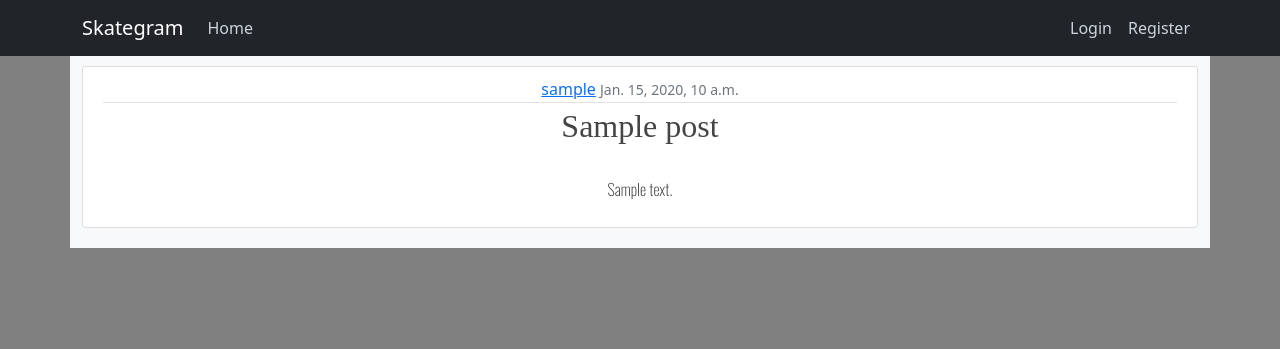
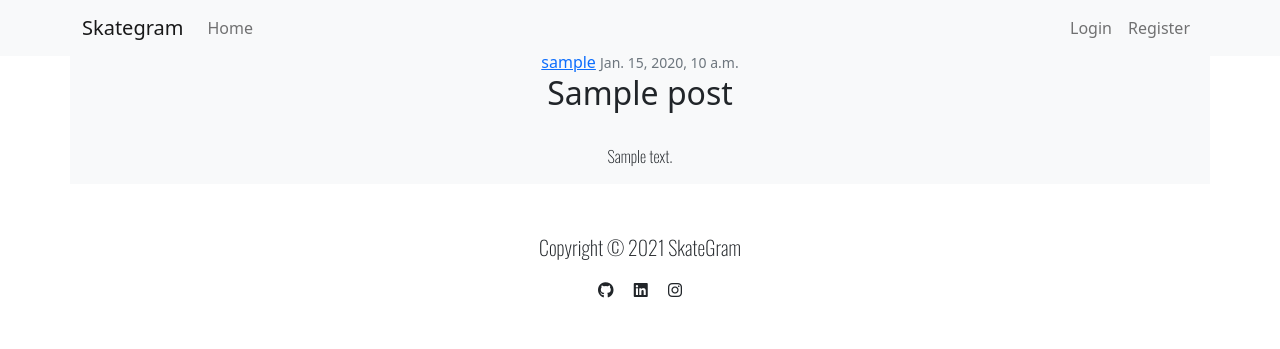
Before and after one commit to vanderpatrick/SkateGramer, a Django app: page /post/1/ in a window 1280 px wide. Shown: the top 349 px of the page. Run offline with Django 3.2, Linux system fonts and the light colour scheme; tables that the repository leaves empty hold one stand-in row (values such as "Sample post"); some libraries are stand-ins or nearby versions.

Commit message:
Edit html templates

```diff
--- a/skateapp/models.py
+++ b/skateapp/models.py
@@ -18,6 +18,10 @@ class Post(models.Model):
     content = RichTextField()
     created_on = models.DateTimeField(auto_now_add=True)
     updated_on = models.DateTimeField(auto_now=True)
+    likes = models.ManyToManyField(User,related_name='blogpost_like')
+
+    def num_of_likes(self):
+        return self.likes.count()
 
     def get_absolute_url(self):
         return reverse('home')
--- a/static/style.css
+++ /dev/null
@@ -1,90 +0,0 @@
-body {
-    background: #fafafa;
-    color: #333333;
-    margin-top: 1rem;
-  }
-
-  h1, h2, h3, h4, h5, h6 {
-    color: #444444;
-    font-family: 'Aref Ruqaa Ink', serif;
-
-  }
-
-  ul {
-    margin: 0;
-  }
-
-  .bg-steel {
-    background-color: #5f788a;
-  }
-
-  .site-header .navbar-nav .nav-link {
-    color: #cbd5db;
-  }
-
-  .site-header .navbar-nav .nav-link:hover {
-    color: #ffffff;
-  }
-
-  .site-header .navbar-nav .nav-link.active {
-    font-weight: 500;
-  }
-
-  .content-section {
-    background: #ffffff;
-    padding: 10px 20px;
-    border: 1px solid #dddddd;
-    border-radius: 3px;
-    margin-bottom: 20px;
-  }
-
-  .article-title {
-    color: #444444;
-  }
-
-  a.article-title:hover {
-    color: #428bca;
-    text-decoration: none;
-  }
-
-  .article-content {
-    white-space: pre-line;
-  }
-
-  .article-img {
-    height: 400px;
-    width: 400px;
-    margin-right: 16px;
-  }
-
-  .article-metadata {
-    padding-bottom: 1px;
-    margin-bottom: 4px;
-    border-bottom: 1px solid #e3e3e3
-  }
-
-  .article-metadata a:hover {
-    color: #333;
-    text-decoration: none;
-  }
-
-  .article-svg {
-    width: 25px;
-    height: 25px;
-    vertical-align: middle;
-  }
-
-  .account-img {
-    height: 300px;
-    width: 300px;
-    margin-right: 20px;
-    margin-bottom: 16px;
-  }
-
-  .account-heading {
-    font-size: 2.5rem;
-  }
-
-  .display {
-    display: none;
-  }
--- a/templates/base.html
+++ b/templates/base.html
@@ -12,6 +12,7 @@
   <link rel="preconnect" href="https://fonts.gstatic.com" crossorigin>
   <link href="https://fonts.googleapis.com/css2?family=Oswald:wght@200&family=Roboto:wght@700&display=swap"
     rel="stylesheet">
+  <script src="https://kit.fontawesome.com/b678a35cb2.js" crossorigin="anonymous"></script>
   <link href="https://cdn.jsdelivr.net/npm/bootstrap@5.0.2/dist/css/bootstrap.min.css" rel="stylesheet"
     integrity="sha384-EVSTQN3/azprG1Anm3QDgpJLIm9Nao0Yz1ztcQTwFspd3yD65VohhpuuCOmLASjC" crossorigin="anonymous">
   <script src="https://cdn.jsdelivr.net/npm/bootstrap@5.0.2/dist/js/bootstrap.bundle.min.js"
@@ -19,10 +20,6 @@
   </script>
   <link rel="stylesheet" href="{% static 'style.css' %}">
   <style>
-    body {
-      background-color: gray;
-    }
-
     h5 {
       font-family: 'Roboto', sans-serif;
     }
@@ -35,10 +32,10 @@
 
 <body>
   <header class="site-header">
-    <nav class="navbar navbar-expand-md navbar-dark bg-dark fixed-top">
+    <nav class="navbar navbar-expand-md navbar-light bg-light  fixed-top">
       <div class="container">
         {% if user.is_authenticated %}
-        <a class="navbar-brand mr-4" href="{% url 'home' %}">Skategram</a>
+        <a class="navbar-brand mr-4 " href="{% url 'home' %}">Skategram</a>
         <button class="navbar-toggler" type="button" data-toggle="collapse" data-target="#navbarToggle"
           aria-controls="navbarToggle" aria-expanded="false" aria-label="Toggle navigation">
           <span class="navbar-toggler-icon"></span>
@@ -96,6 +93,19 @@
           </div> -->
     </div>
   </main>
+  <footer class="p-5  text-dark  position-relative">
+    <div class="container text-center">
+      <p class="lead">Copyright &copy; 2021 SkateGram</p>
+      <a href="#" class="position-absolute bottom-0 end-0 p-5">
+        <i class="bi bi-arrow-up-circle h1"></i>
+      </a>
+    </div>
+    <div class="text-center">
+      <a href="https://github.com/vanderpatrick" class="text-dark m-2"><i class="fa-brands fa-github"></i></a>
+      <a href="https://github.com/vanderpatrick" class="text-dark m-2"><i class="fa-brands fa-linkedin"></i></a>
+      <a href="https://github.com/vanderpatrick" class="text-dark m-2"><i class="fa-brands fa-instagram"></i></a>
+    </div>
+  </footer>
 </body>
 
 </html>
--- a/templates/login.html
+++ b/templates/login.html
@@ -2,14 +2,14 @@
 {% load crispy_forms_tags %}
 {% block content %}
     <div class="content-section">
-        <form action="" method="POST">
+        <form action="" method="POST" class="text-start p-4 my-4 ">
             {% csrf_token %}
             <fieldset class="form-group">
-                <legend class="border-bottom mb-4">Log in</legend>
+                <legend class="border-bottom mb-4">Welcome to skategram please fill the form to login</legend>
                 {{ form|crispy }}
             </fieldset>
             <div class="form-group">
-                <button class="btn btn-outline-info" type="submit">login</button>
+                <button class="btn btn-outline-info mt-4" type="submit">login</button>
             </div>
         </form>
         <div class="border-top pt-3"><small class="text-muted">Dont have an account ? <a href="{% url 'register' %}" class="ml-2">sign up</a> </small></div>
--- a/templates/post_tutorial_detail.html
+++ b/templates/post_tutorial_detail.html
@@ -12,7 +12,7 @@
 			</div>
 			<div class="col-12 mb-3">
 				<div class="post-slider">
-					<img src="{{ tutorialP.created_on }}" class="img-fluid" alt="post-thumb">
+					<img src="{{ tutorialP.image.url }}" class="img-fluid" alt="post-thumb">
 				</div>
 			</div>
 			<div class="col-lg-10 mx-auto">
--- a/templates/register.html
+++ b/templates/register.html
@@ -2,14 +2,14 @@
 {% load crispy_forms_tags %}
 {% block content %}
     <div class="content-section">
-        <form action="" method="POST">
+        <form action="" method="POST" class="text-start p-4 my-4">
             {% csrf_token %}
             <fieldset class="form-group">
                 <legend class="border-bottom mb-4">Join today!</legend>
                 {{ form|crispy }}
             </fieldset>
             <div class="form-group">
-                <button class="btn btn-outline-info" type="submit">Sign up</button>
+                <button class="btn btn-outline-info mt-3" type="submit">Sign up</button>
             </div>
         </form>
         <div class="border-top pt-3"><small class="text-muted">Already have an account ? <a href="" class="ml-2">sign in</a> </small></div>
```
Also changed, not shown: templates/post_tutorial.html (+3 -35 lines), skateapp/migrations/0011_post_likes.py (added), skateapp/migrations/0012_alter_post_likes.py (added), skateapp/views.py (line endings or trailing spaces).
